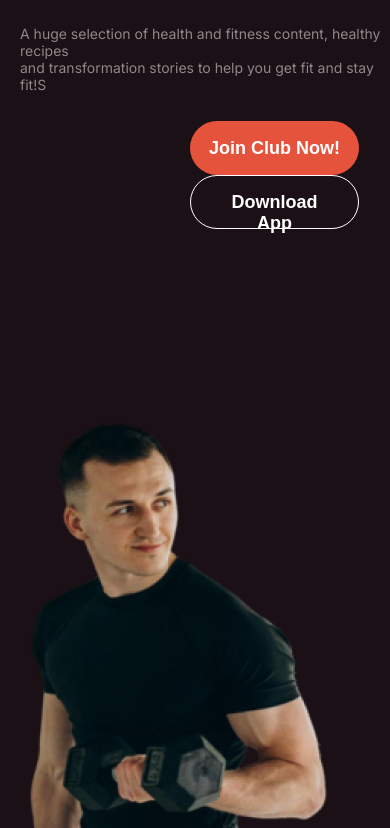
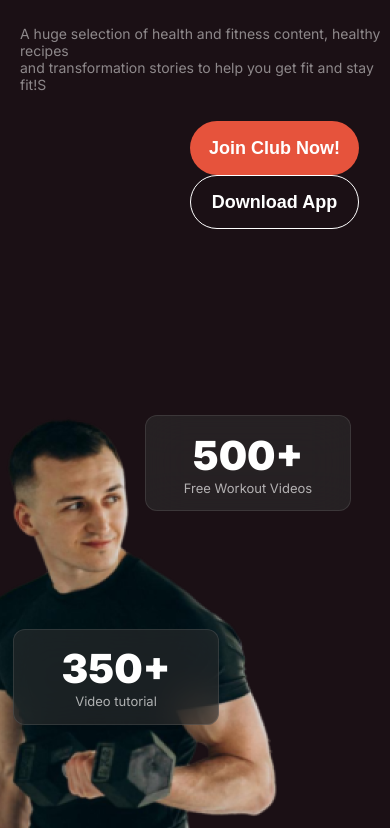
Before and after one commit to Khalid-Saifullaha/fitness-website, a plain HTML site: page index.html in a window 390 px wide. Shown: the part 576-1404 px from the top of the page. Drawn offline with Linux system fonts and the light colour scheme; a web font is replaced by a local one.

Commit message:
experience badges responsive

```diff
--- a/index.html
+++ b/index.html
@@ -38,16 +38,16 @@
                  healthy</h2>
                  <p  class="text-light-gray">A huge selection of health and fitness content, healthy recipes <br>
                      and transformation stories to help you get fit and stay fit!S</p>
-                     <div class="button-container">
+                     <!-- <div class="button-container"> -->
                      <button class="btn-primary">Join Club Now!</button>
                      <button class="btn-down">Download App</button>
-                     </div>
+                     <!-- </div> -->
             </div>
         </div>
         <div class="img-item">
             <img src="images/Images-1.png" alt="">
             <button id="experience-badge"><span id="number">350+</span> <br><span id="video">Video tutorial</span></button>
-            <button class="b-500" id="experience-badge"><span id="number">500+</span> <br><span id="video">Free Workout Videos</span></button>
+            <button class="b-500" id="experience"><span id="number">500+</span> <br><span id="video">Free Workout Videos</span></button>
         </div>
     </section>
 
--- a/styles/style.css
+++ b/styles/style.css
@@ -108,7 +108,6 @@ header {
     border-radius: 42px;
     background: rgb(230, 83, 60);
     border: none;
-    /* margin: 0px 14px; */
 }
 .btn-down {
     width: 224px;
@@ -119,9 +118,13 @@ header {
     border-radius: 42px;
     background: none;
     border: 1px solid rgb(255, 255, 255);
-    padding: 16px 40px 16px 40px;
-    /* margin: 0px 14px; */
-
+    /* padding: 16px 40px 16px 40px; */
+}
+.img-item {
+    position: relative;
+    width: 100%;
+    max-width: 440px;
+    margin-right: 100px;
 }
 
 #experience-badge {
@@ -132,8 +135,21 @@ header {
     border-radius: 12px;
     backdrop-filter: blur(20px);
     background: rgba(48, 48, 48, 0.54);
-    margin-left: -100px;
-    margin-top: -400px;
+    position: absolute;
+    top: 70%;
+    left: -30%;
+}
+#experience {
+    width: 206px;
+    height: 96px;
+    box-sizing: border-box;
+    border: 1px solid rgba(255, 255, 255, 0.1);
+    border-radius: 12px;
+    backdrop-filter: blur(20px);
+    background: rgba(48, 48, 48, 0.54);
+    position: absolute;
+    top: 30%;
+    left: 50%;
 }
 #number {
     color: rgb(255, 255, 255);
@@ -571,6 +587,14 @@ hr {
         width: 169px;
         height: 54px;
     }
+    #experience-badge {
+        margin-left: 180px;
+        top: 40%;
+
+    }
+    #experience {
+        top: 20px;
+    }
 
     /* habit container */
 
```
